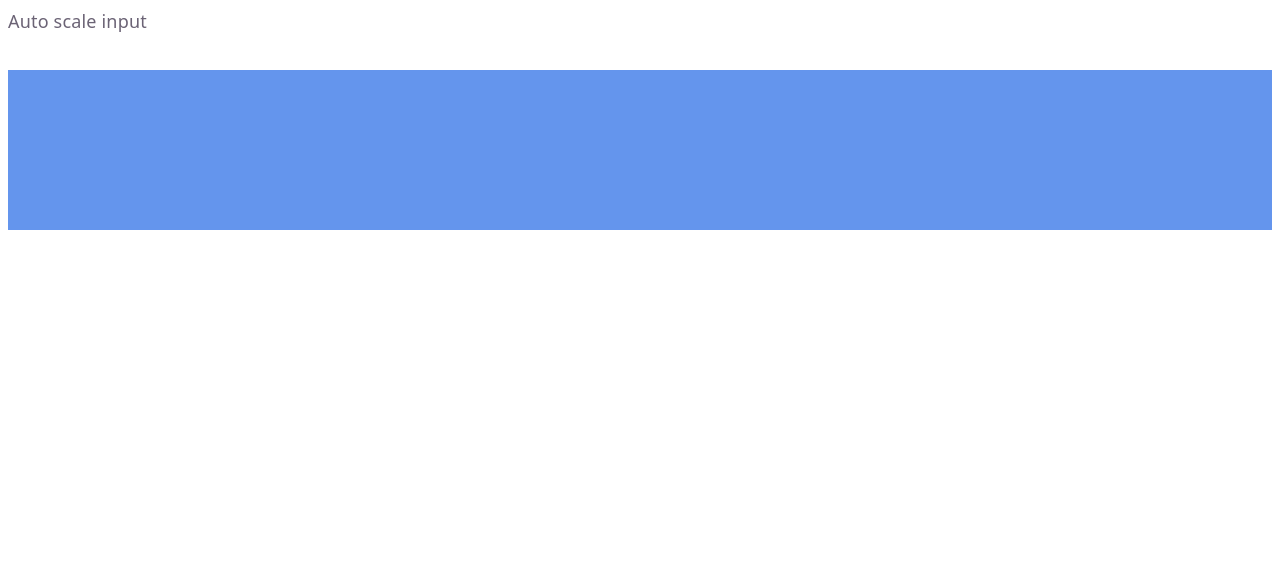
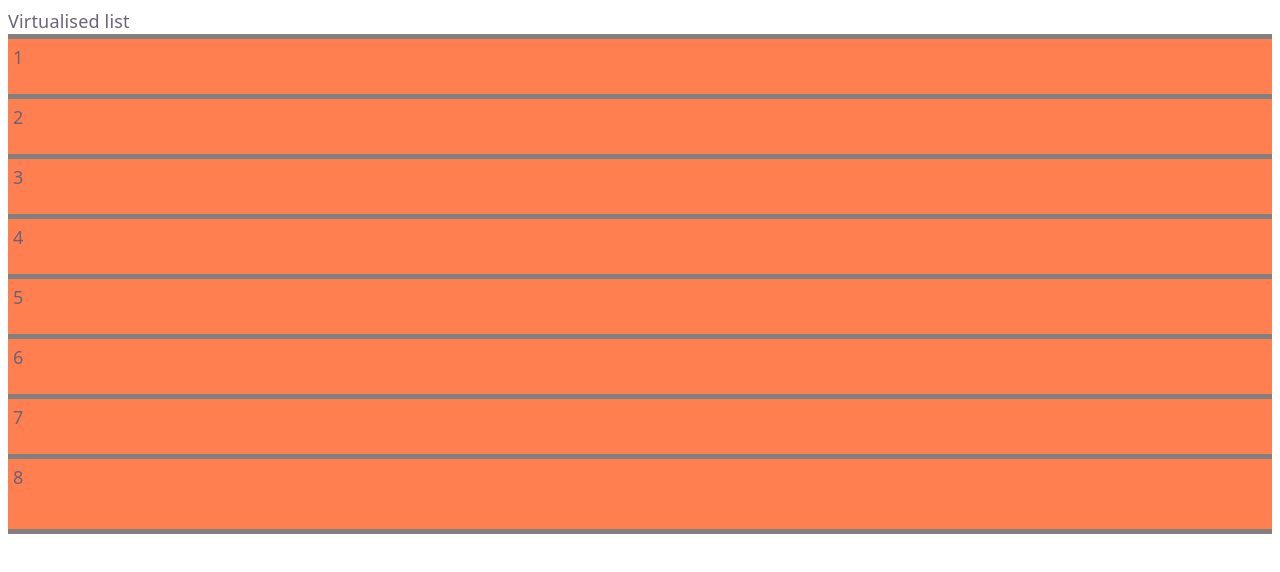
Before and after one commit to xero7412/code-bites, a React (Vite) app: page / in a window 1280 px wide. Shown: the top 572 px of the page. Built offline with nearby package versions, Linux system fonts and the light colour scheme.

Commit message:
virtualised list again

```diff
--- a/src/App.tsx
+++ b/src/App.tsx
@@ -2,7 +2,7 @@ import { useState } from 'react'
 import reactLogo from './assets/react.svg'
 import viteLogo from './assets/vite.svg'
 import heroImg from './assets/hero.png'
-import AutoscaleInput from './Components/AutoscaleInput'
+import VirtualisedList from './Components/VirtualisedList'
 import './App.css'
 
 function App() {
@@ -10,7 +10,7 @@ function App() {
 
   return (
     <>
-      <AutoscaleInput />
+      <VirtualisedList />
     </>
   )
 }
--- a/src/Components/AutoscaleInput.tsx
+++ b/src/Components/AutoscaleInput.tsx
@@ -19,6 +19,7 @@ const AutoscaleInput = () => {
     }
 
     const handleDocumentClick = (e) => {
+        console.log(containerRef.current, e.target)
         if(containerRef.current.contains(e.target)){
             inputRef.current.focus();
             setInputFocused(true)
@@ -58,7 +59,11 @@ const AutoscaleInput = () => {
             }}
 
             />
-            <div tabIndex={0} className="container" onClick={handleOnClickContainer} ref={containerRef}
+            <div
+            className="container"
+            onClick={handleOnClickContainer}
+            ref={containerRef}
+            style={{backgroundColor: isInputFocused && 'coral'}}
              >
                 <span style={{
                     fontSize: inputText.length > 10 ? '20px': '30px',
--- a/src/Components/VirtualisedList.tsx
+++ b/src/Components/VirtualisedList.tsx
@@ -1,30 +1,38 @@
 import React, {useState, useRef} from 'react';
 
 const VirtualisedList = () => {
-    const [feed, setFeed] = useState([]);
-    const pageNum = useRef();
+    const [feed, setFeed] = useState(Array.from({length: 1000}, (a,i) => i+1));
+    const [currentIndex, setCurrentIndex] = useState(0);
 
-    const getFeed = async () => {
-        let res = await fetch('');
-        let resData = await res.json();
+    const ITEM_HEIGHT = 50 + 10;
+    const CONTAINER_HEIGHT = 500;
+    const SCROLLER_HEIGHT = ITEM_HEIGHT * feed.length;
+    const ITEM_IN_VIEW =  CONTAINER_HEIGHT / ITEM_HEIGHT;
 
-        setFeed((prev) => [...prev, resData.posts]);
-    }
-
-    const RenderItem = (data) => {
-        return <div style={{height: 50, margin: 10, backgroundColor: 'tomato'}}>
-            {data.title}
-        </div>
-
+    const onScrollHandler = (e) => {
+        const {scrollTop} = e.target;
+        let newStartIndex = Math.floor(scrollTop/ ITEM_HEIGHT) ;
+        setCurrentIndex(newStartIndex);
     }
 
     return (
         <div>
             Virtualised list
-            <Flatlist
-            data={feed}
-            keyExtractor={(data) => data.id}
-            renderItem={({data} )=> <RenderItem data={data}/>} />
+            <div style={{height: CONTAINER_HEIGHT, backgroundColor: 'grey', overflow: 'auto'}} onScroll={onScrollHandler}>
+                <div style={{height: SCROLLER_HEIGHT, position: 'relative'}}>
+                {feed.slice(currentIndex, currentIndex + ITEM_IN_VIEW).map((a, index) =>
+                    <div key={index} style={{backgroundColor: 'coral',
+                    borderTop: "5px solid grey",
+                    width: '100%',
+                    height: 60,
+                    marginTop: ITEM_HEIGHT  * (currentIndex + index),
+                    position: 'absolute',
+                        padding: 5}}>
+                        {a}
+                    </div>
+                )}
+                </div>
+            </div>
         </div>
     )
 }
```
